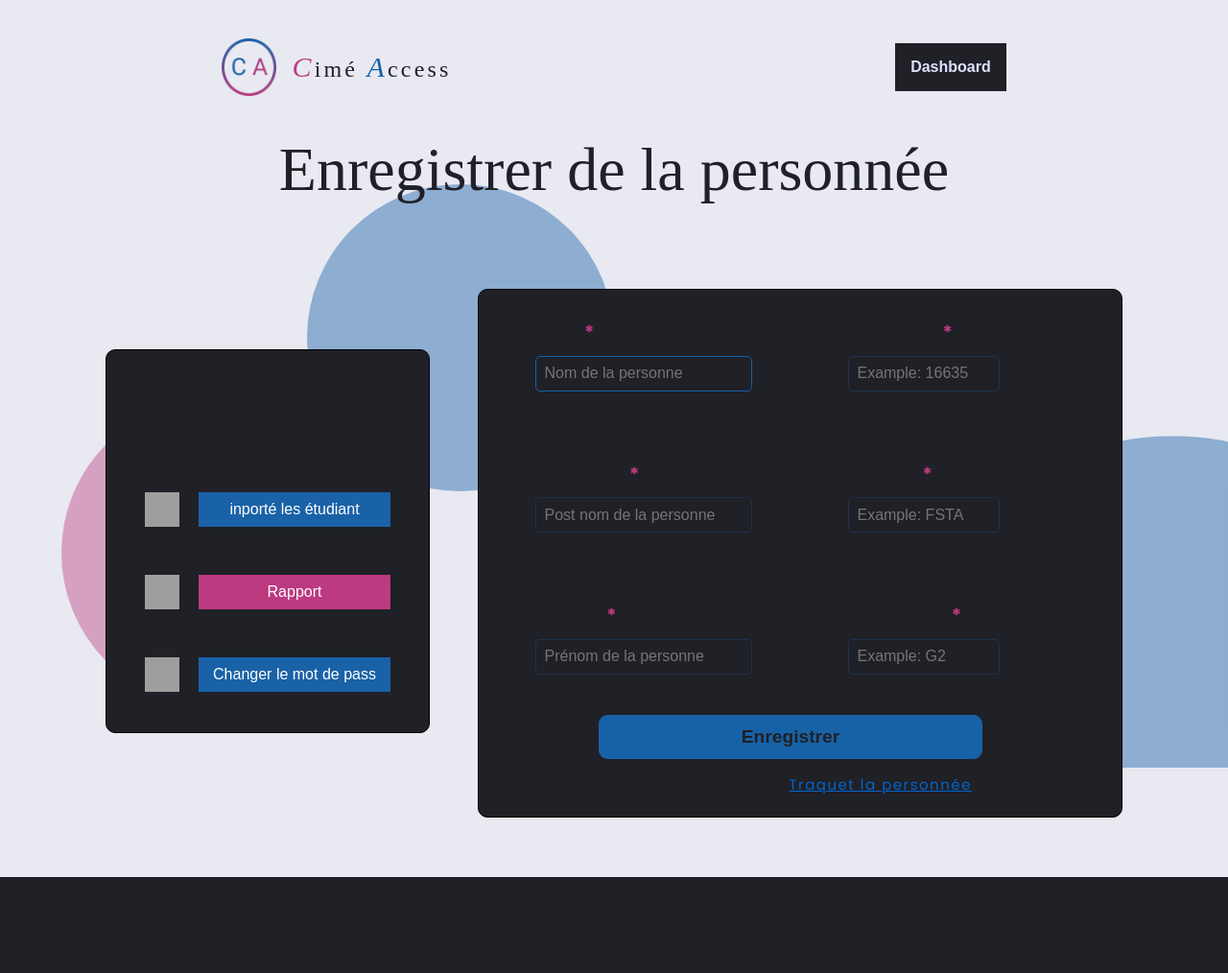
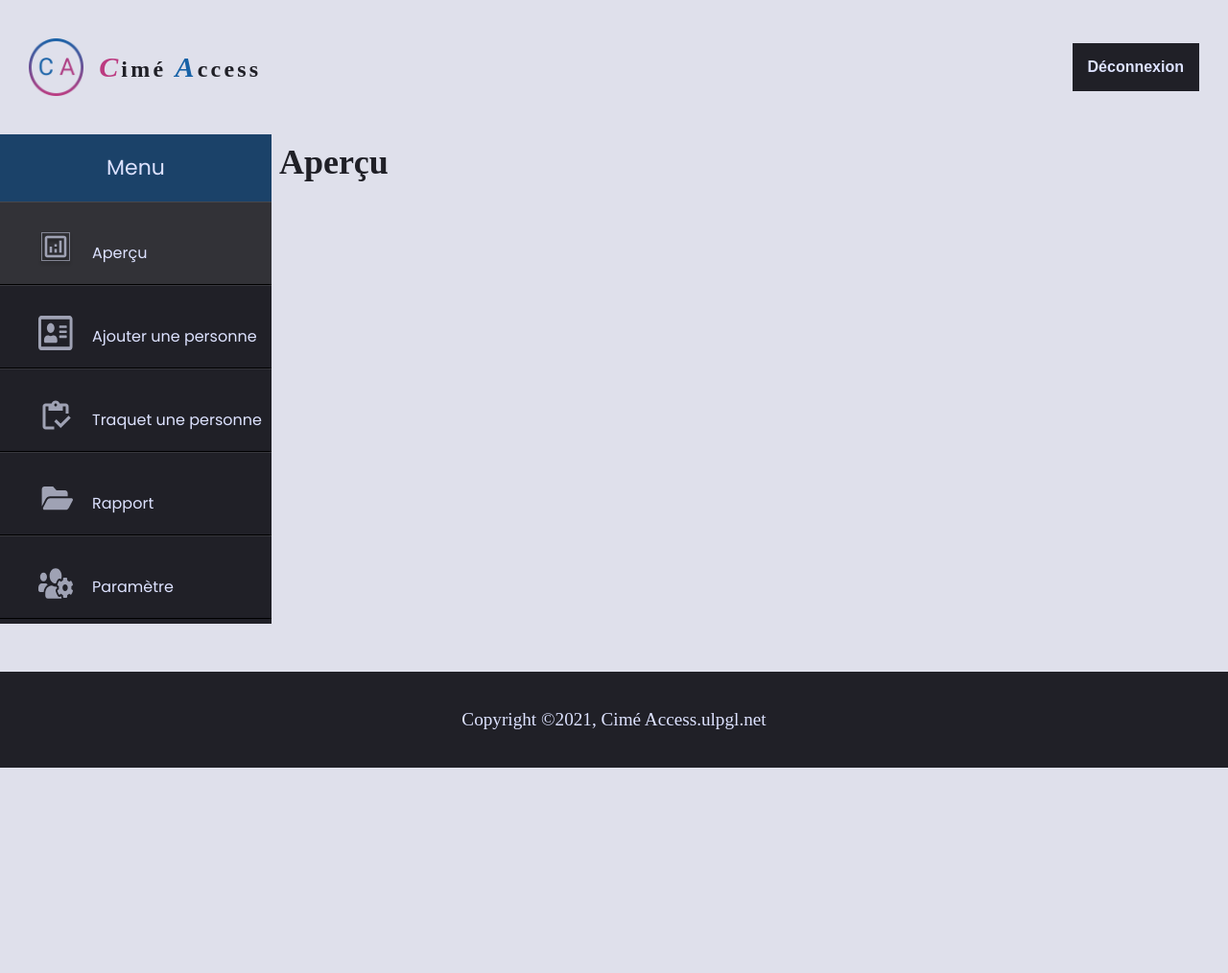
Before and after one commit to Ashuza11/CA_cim-_access, a PHP site: page /studentRegister.php in a window 1280 px wide. Shown: the whole page at 96% size. After the commit the page ends 800 px from the top, so only its background shows below. Run offline with PHP 8.4, Linux system fonts and the light colour scheme; grey boxes are pictures that could not be loaded.

Commit message:
Style admin file

```diff
--- a/css/popup.css
+++ b/css/popup.css
@@ -94,11 +94,12 @@
 .form .time-circle {
     width: 30px;
     height: 30px;
-    background-color:black;
+    background-color:#F7F8FC;
     position: absolute;
     top: 10px;
     right: 15px;
     border-radius: 50%;
+    box-shadow: 0 .5rem 1rem rgba(0,0,0,.2);;
 }
 
 .form .close-btn {
@@ -106,7 +107,7 @@
     background: none;
     font-size: 1.25rem;
     font-weight: bold;
-    color: white;
+    color: #2F303A;
     text-align: center;
 }
 
--- a/css/register.css
+++ b/css/register.css
@@ -1,177 +1,156 @@
+@import url('https://fonts.googleapis.com/css?family=Poppins:400,500,700');
+
 * {
     margin: 0;
     padding: 0;
-    box-sizing: border-box;
+    list-style: none;
+    text-decoration: none;
 }
 
+/* Variables */
+:root {
+    --menu_color: #DDE2FF;
+    --icon_color: #DFE0EB;
+    --main_title_color:#9FA2B4;
+    --box-shadow:0 .5rem 1rem rgba(0,0,0,.2);
+}
+/* Variable end */
+
+
+.main-header {
+    margin-left: 30px;
+    margin-right: 30px;
+}
+
+.main-header .main-nav button{
+    color: var(--menu_color);
+}
+
+.main-contents {
+    background-color: var(--icon_color);
+    color: #202027;
+    display: flex;
+    flex-direction: column;
+}
 .main-header {
     display: flex;
-    justify-content: space-around;
+    justify-content: space-between;
     align-items: center;
     height: 140px;
 }
-.box h1 {
-    margin-bottom: 0;
-    margin-top: 0;
-    text-align: center;
+/* Body */
+.main-contents .main {
+    flex: 1;
+    display: flex;
 }
 
-.container {
-    min-height: 700px;
-    margin: 0 auto;
-    width: 100%;
-    display: flex;
-
-    align-items: center;
-    justify-content: center;
-}
-/* Dash-board */
-.container .tools {
+/* Menu */
+.main-contents .main .menu {
+    flex-shrink: 0;
     background-color: #202027;
-    width: 500px;
-    text-align: center;
     display: flex;
     flex-direction: column;
-    justify-content: center;
-    border: 1px solid black;
-    gap: 50px;
-    height: 400px;
-    width: auto;
-    padding:40px;
-    border-radius: 10px;
-    margin-right: 50px;
+    margin-bottom: 50px;
 }
-/* Dash-board Tools  */
-div > .fonc {
+/* Menu title */
+.menu .menu_title {
+    font-size: 22px;
+    color: var(--menu_color);
+    text-align: center;
+    line-height: 70px;
+    background: #1761a783;
+}
+.menu ul a {
+    height: 100%;
+    width: 100%;
+    line-height: 65px;
+    font-size: 16px;
+    color: var(--menu_color);
+    padding-left: 20px;
+    padding-right: 10px;
+    box-sizing: border-box;
+    transition: .4s;
+}
+.menu ul li {
     display: flex;
-    justify-content: space-around;
-    gap: 20px;
-}
-div > .fonc button {
-    height: 36px;
-    width: 200px;
-    background-color: #BC3A80;
-    outline: none;
-    border: none;
+    align-items: center;
+    padding-left: 40px;
+    padding-top: 20px;
+    border-top: 1px solid rgba(255, 2555, 255, .1);
+    border-bottom: 1px solid black;
     cursor: pointer;
 }
+.menu ul li:hover a {
+    padding-left: 30px;
+}
+.menu ul .active {
+    background-color: rgba(102, 102, 102, 0.26);
+}
+.menu ul li i img {
+    height: 36px;
+    width: auto;
+}
+/* Menu End */
 
-.tools .btn a {
-    text-decoration: none;
-    color: #fff;
-    font-size: 16px;
-    font-weight: 5000;
+/* Contents */
+.main-contents .main .center_box {
+    display: flex;
+    flex-direction: column;
+    gap: 100px;
 }
-.tools .btn.blue {
-    background-color: #1A62A7;
+.main .center_box .title {
+    text-align: center;
+    margin: 0;
+    padding: 8px;
+    font-size: 36px;
+    font-weight: bold;
+    font-family: poppin;
 }
-.tools h2 {
-    font-size: 36px;
+
+/* Contents box */
+section .box_container{
+    display: flex;
+    flex-wrap: wrap;
+    margin-left: 20px;
+    align-items: center;
 }
-.tools .fonc .red {
-    width: 36px;
-    height: 36px;
-    color: #BC3A80;
-}
-.tools img {
-    width: 36px;
-    height: 36px;
-}
-/* Dash-board Tools end */
-#register-form {
+
+
+.main-contents .main .center_box .box_container .stat_box {
+    width: 450px;
+    border-radius: .5rem;
+    background-color: white;
+    overflow: hidden;
+    margin: 10px;
+    box-shadow: var(--box-shadow);
+
     display: flex;
     flex-direction: column;
     justify-content: center;
     align-items: center;
-    margin-top: 25px;
-    min-height: 400px;
-    width: 60%;
-    background-color: #202027;
-    border-radius: 5px;
-    border: 1px solid black;
-    border-radius: 10px;
+    padding: 20px;
 }
-
-#register-form .form-content {
-    display: flex;
-    justify-content: center;
-    gap: 100px;
-}
-#register-form .form-content .input-group {
-    margin-bottom: 2rem;
-    display: flex;
-    flex-direction: column;
-    font-weight: bold;
-    padding-top: 30px;
-    padding-bottom: 10px;
-}
-
-#register-form .form-content .input-group label {
-    margin-bottom: .6rem;
-}
-
-#register-form .form-content .input-group label span {
-    color: #BC3A80;
-    margin-right: 3px;
-}
-#register-form .form-content .input-group .inputfield:focus {
-    border-color: #1762A7;
-}
-#register-form .form-content .input-group .inputfield {
-    outline: none;
-    background: none;
-    border: 1px solid  rgb(23, 98, 167, .3);
-    font-size: 1rem;
-    color: inherit;
-    padding: .53em;
-    border-radius: 5px;
-}
-
-.input-group #btn {
-    color: inherit;
-    background-color: #1762A7;
-    text-decoration: none;
-    padding: .75rem 1.5rem;
-    border-radius: .6rem;
-    font-weight: bold;
-    cursor: pointer;
-    font-size: 1.2rem;
-    border: none;
-    outline: none;
-    width: 400px;
-    margin-bottom: .7rem;
-    margin-right: 20px;
-}
-.review {
-    padding-bottom: 20px;
-}
-
-.review a {
-    font-size: 15px;
-    text-decoration: underline;
-    color: #0066CC;
-    letter-spacing: .1em;
-}
-
-#register-form .form-right .inputfield {
-    width: 70%;
+.main-contents .main .center_box .box_container .stat_box h5 {
+    margin-bottom: 1em;
+    font-size: 16px;
+    color: var(--main_title_color);
 }
 
 
+/* Footer */
 .footer p {
+    font-family: poppin;
     background-color: #202027;
+    color: var(--menu_color);
     height: 100px;
-    position: sticky;
-    top: 100%;
     font-weight: 500;
+    width: 100%;
     display: flex;
     justify-content: center;
     align-items: center;
+    margin: 0;
+    bottom: 0;
 }
+/* Footer End  */
 
-@media(max-width: 900px) and (max-width: 500px){
-    .box {
-        display: flex;
-        flex-direction: column;
-    }
-}
+/* Resposiveness */
--- a/css/styles.css
+++ b/css/styles.css
@@ -53,6 +53,7 @@ button a:hover {
     font-family: poppin;
     margin-left: 1rem;
     letter-spacing: 0.2rem;
+    font-weight: 900;
 }
 .logo-text .a {
     font-size: 30px;
--- a/studentRegister.php
+++ b/studentRegister.php
@@ -9,89 +9,39 @@
     <link rel = "icon" href = "img/logo.png" type = "image/x-icon">
     <title>Cimé Access</title>
 </head>
-<body class="full-height-grow">
+<body class="main-contents">
+    <!-- Header Nav bar-->
     <header class="main-header">
         <a href="/" class="logo">
             <img src="img/logo.png">
             <div class="logo-text"><i class="a">C</i>imé <i class="b">A</i>ccess</div>
         </a>
         <nav class="main-nav">
-            <button><a href="admin.php">Dashboard</a></button>
+            <button class="deconect menu"><a href="index.php">Déconnexion</a></button>
         </nav>
     </header>
-    <div class="box">
-        <h1 class="title">Enregistrer de la personnée</h1>
-        <main class="container">
-            <div class="tools">
-                <h2>Outils</h2>
-                <div class="fonc">
-                    <img src="img/file.png" alt="icon">
-                    <button class="btn blue"><a href="#">inporté les étudiant</a></button>
-                </div>
-                <div class="fonc">
-                    <img class="red" src="img/Vector.png" alt="icon">
-                    <button class="btn"><a href="#">Rapport</a></button>
-                </div>
-                <div class="fonc">
-                    <img src="img/locker 1.png" alt="icon">
-                    <button class="btn blue"><a href="#">Changer le mot de pass</a></button>
-                </div>
-            </div>
-            <form action="backend/studentRegister.inc.php" method="POST" id="register-form">
-            <div class="errors">
-                <?php
-                    if (isset($_GET["error"])){
-                        if ($_GET["error"] == "studentNametaken"){
-                            echo '<p style="color: red; padding: 20px; text-align: center; font-size: 18px;" >Nom ou matricule déjà enregistre !</p>';
-                        }
-                    }
-                ?>
-                </div>
-                <div class="form-content">
-                    <div class="form-left">
-                        <div class="input-group">
-                            <label for="name">Nom <span class="required">*</span> :</label>
-                            <input type="text" placeholder="Nom de la personne" class="inputfield" autofocus name="name" required>
-                        </div>
-                        <div class="input-group">
-                            <label for="name">Post Nom <span class="required">*</span> :</label>
-                            <input type="text" class="inputfield" placeholder="Post nom de la personne" name="secondName" required>
-                        </div>
-                        <div class="input-group">
-                            <label for="name">Prénon <span class="required">*</span> :</label>
-                            <input type="text" class="inputfield" placeholder="Prénom de la personne" name="lastName" required>
-                        </div>
-                    </div>
-                    <div class="form-right">
-                        <div class="input-group">
-                            <label for="name">Matricule <span class="required">*</span> :</label>
-                            <input type="text" class="inputfield" name="matricule" placeholder="Example: 16635" pattern="[0-9]+" maxlength="5" required>
-                        </div>
-                        <div class="input-group">
-                            <label for="name">Faculté <span class="required">*</span> :</label>
-                            <input type="text" class="inputfield" placeholder="Example: FSTA" maxlength="10" name="faculte" required>
-                        </div>
-                        <div class="input-group">
-                            <label for="name">Promotion <span class="required">*</span> :</label>
-                            <input type="text" class="inputfield" name="promotion" placeholder="Example: G2" maxlength="5" required>
-                        </div>
-                    </div>
-                </div>
-                <div class="input-group">
-                    <button name="submit" type="submit" id="btn">Enregistrer</button>
-                </div>
-                <div class="review">
-                    <p class="login-register-text">Déjà Enregistré ?, <a href="traque.php">Traquet la personnée</a></p>
-                </div>
-            </form>
-        </main>
-        <div class="circle-1"></div>
-        <div class="circle-2"></div>
-        <div class="circle-3"></div>
-        <div id="overlay"></div>
-        <footer class="footer">
-            <p> Copyright &#xa9;2021, Cimé Access.ulpgl.net</p>
-        </footer>
-    </div>
+    <!-- Header Nav bar End -->
+
+    <!-- Main contents -->
+    <main class="main">
+        <div class="menu">
+            <header class="menu_title">Menu</header>
+            <ul>
+                <li class="active"><i><img src="img/icon/analytics.svg" alt="icon"></i><a href="admin.php">Aperçu</a></li>
+                <li><i><img src="img/icon/register.svg" alt="icon"></i><a href="#">Ajouter une personne</a></li>
+                <li><i><img src="img/icon/traque.svg" alt="icon"></i><a href="#">Traquet une personne</a></li>
+                <li><i><img src="img/icon/folder.svg" alt="icon"></i><a href="#">Rapport</a></li>
+                <li><i><img src="img/icon/settings.svg" alt="icon"></i><a href="#">Paramètre</a></li>
+            </ul>
+        </div>
+        <section class="center_box">
+            <h1 class="title">Aperçu</h1>
+
+        </section>
+    </main>
+    <!-- Main contents Wrapper-->
+    <footer class="footer">
+        <p> Copyright &#xa9;2021, Cimé Access.ulpgl.net</p>
+    </footer>
 </body>
 </html>
```
Also changed, not shown: admin.php (+15 -9 lines), css/admin.css (+10 -18 lines), css/register_backup.css (added, +177 -0 lines), register_backup.html (added, +97 -0 lines).
